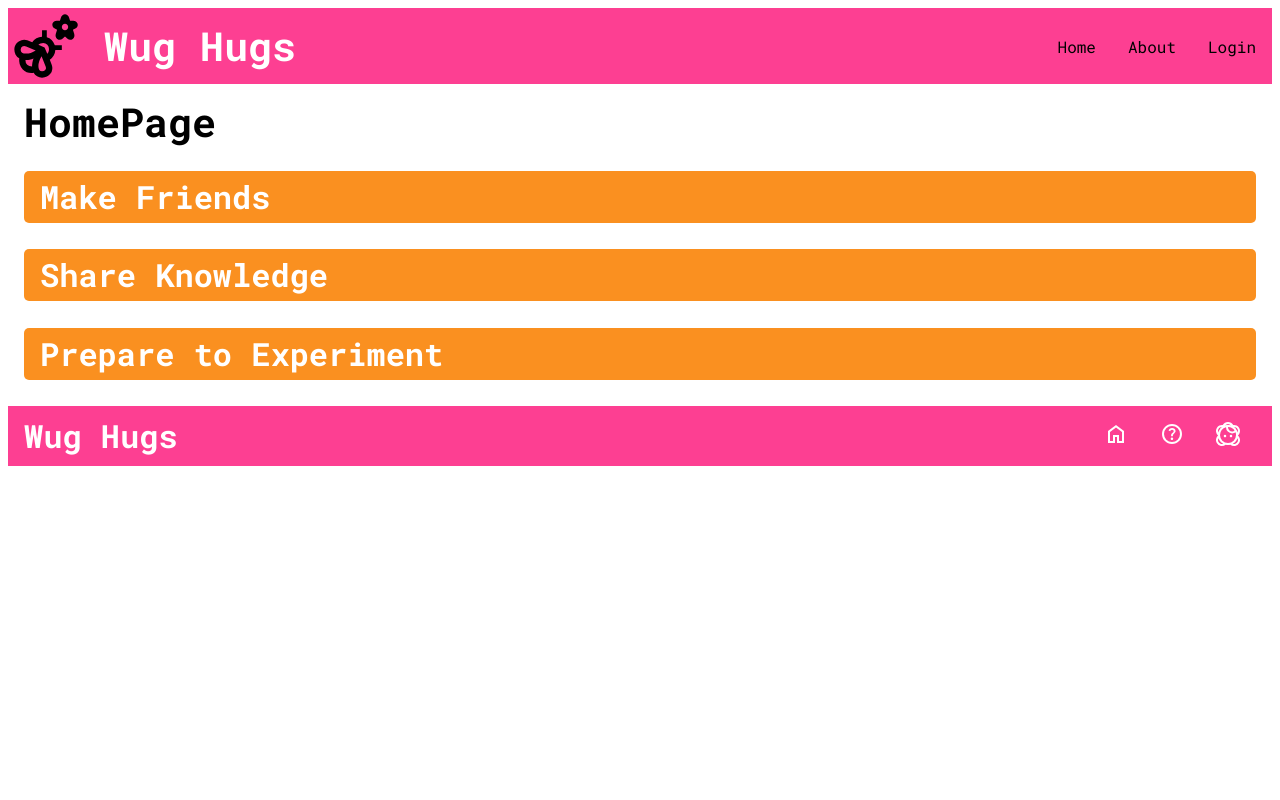
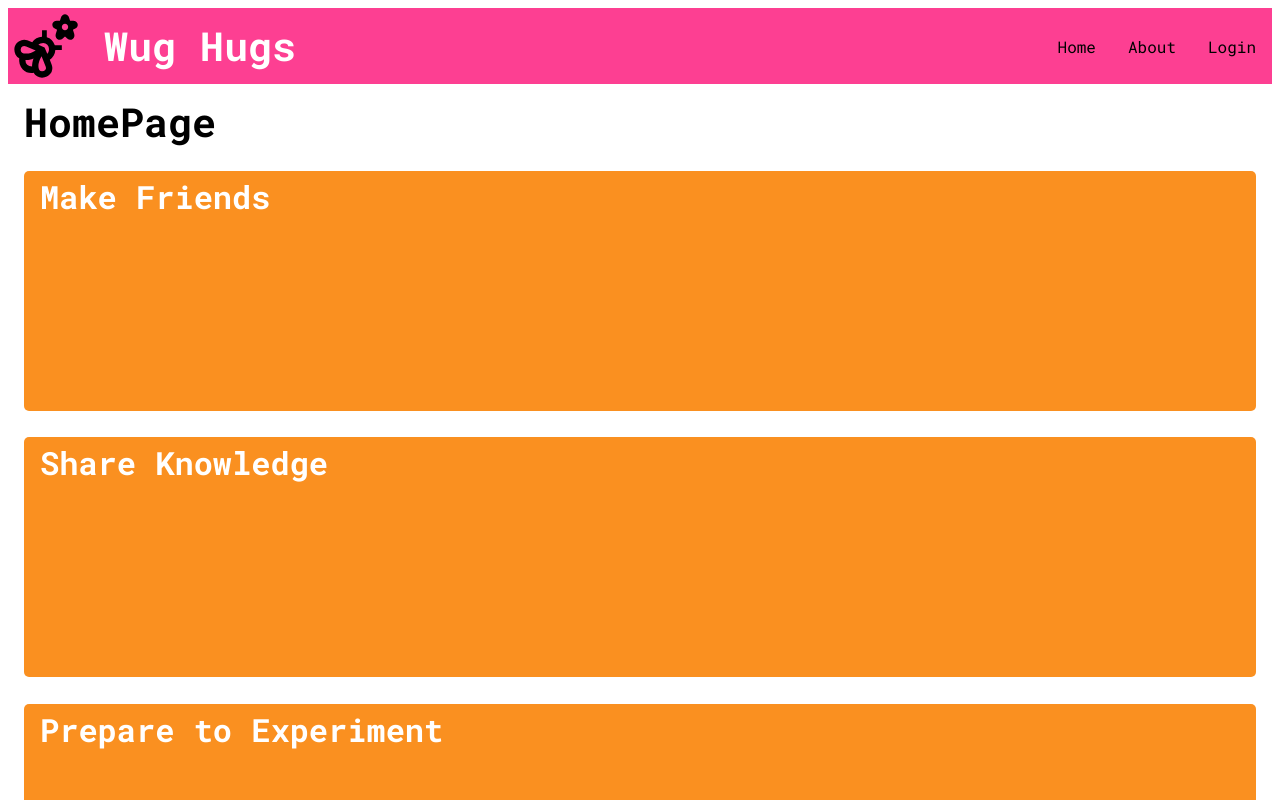
Before and after one commit to spaco22/wughugs-client, a React (Vite) app: page / in a window 1280 px wide. Shown: the top 800 px of the page. Built offline with nearby package versions, Linux system fonts and the light colour scheme.

Commit message:
adjust card height

```diff
--- a/src/Pages/HomePage/HomePage.scss
+++ b/src/Pages/HomePage/HomePage.scss
@@ -11,6 +11,7 @@
     background-color: #FA9020;
     margin: 1rem;
     border-radius: .3125rem;
+    height: 15rem;
 
     &__title {
         color: white;
```
